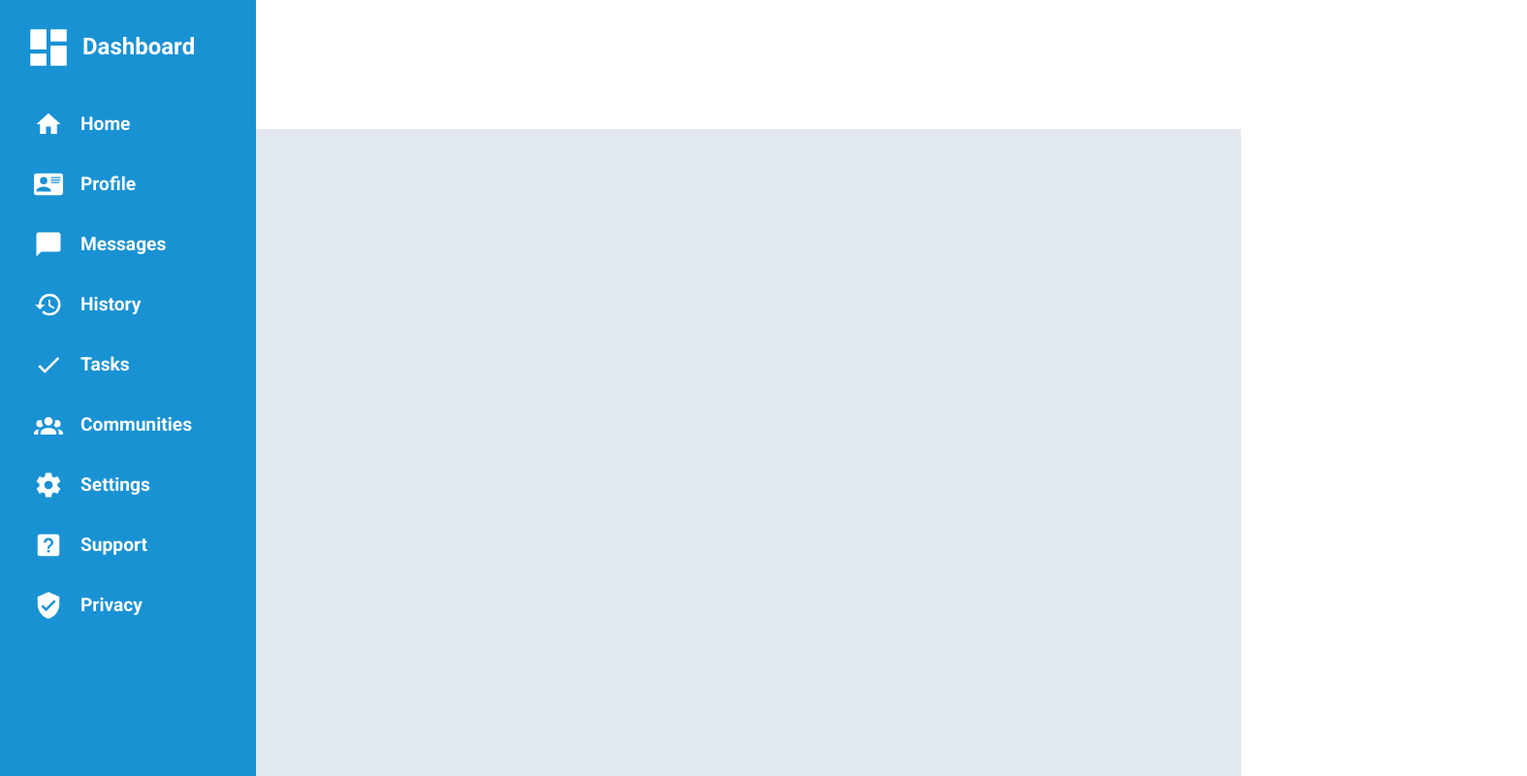
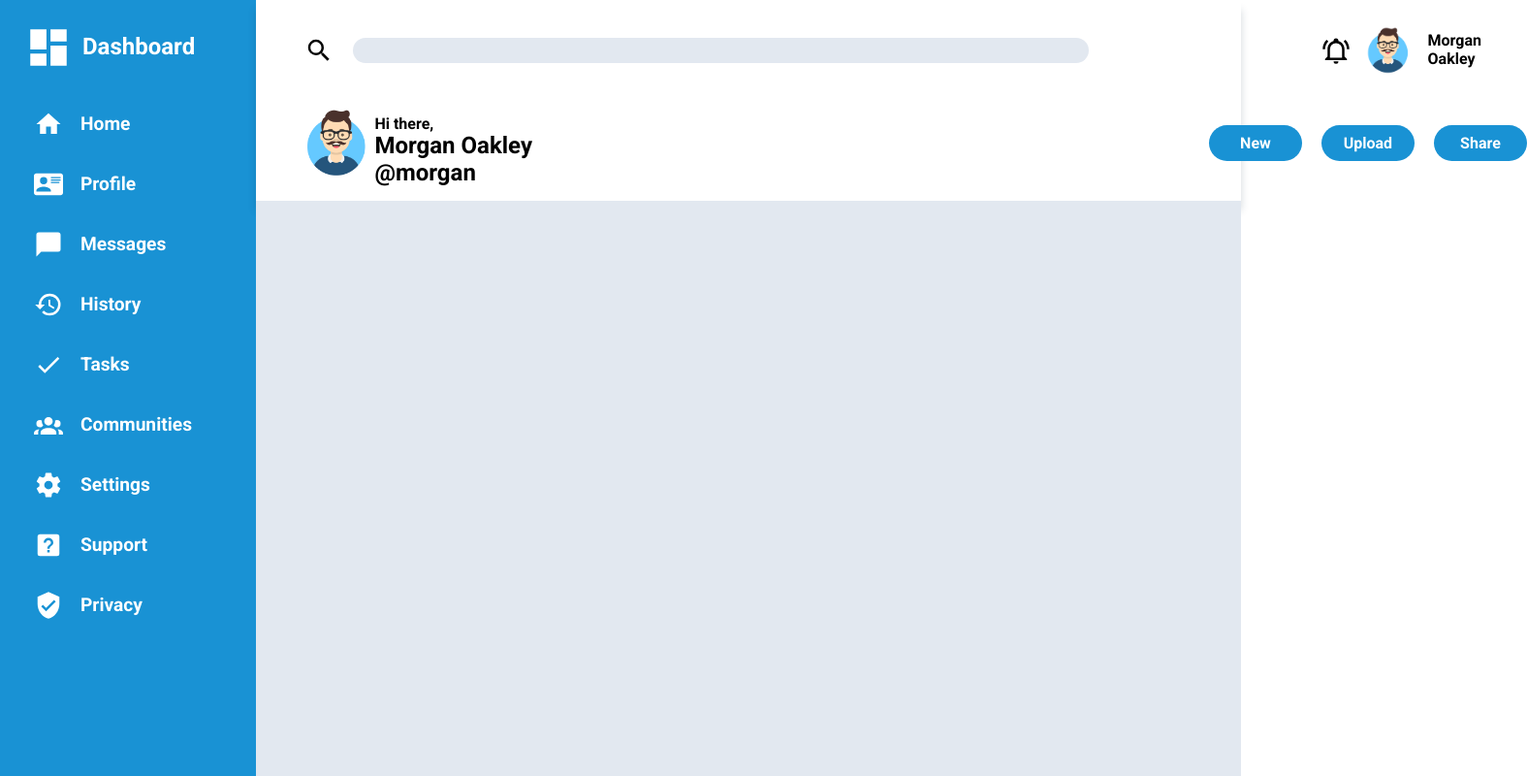
Before and after one commit to nickstrlnkv/admin-dashboard, a plain HTML site: page index.html in a window 1280 px wide. Shown: the whole page at 97% size, 1575 px wide, since content can reach past the window. Drawn offline with Linux system fonts and the light colour scheme.

Commit message:
Add layout for navbar, add grid for project layout

```diff
--- a/index.html
+++ b/index.html
@@ -54,7 +54,27 @@
                 </div>
             </div>
         </div>
-        <nav class="grid-container--nav"></nav>
+        <nav class="grid-container--nav">
+            <div class="grid-container--nav--first-row">
+                <img src="./imgs/magnify.svg" alt="Magnify" style="width: 30px; height: 30px;" class="grid-container--nav--first-row--img-magnify">
+                <input type="text" name="search" id="search" class="grid-container--nav--input-search">
+                <img src="./imgs/bell-ring-outline.svg" alt="bell ring" style="width: 30px; height: 30px;" class="grid-container--nav--first-row--bell-ring">
+                <div class="grid-container--nav--profile-photo"></div>
+                <p class="grid-container--nav--user-name">Morgan Oakley</p>
+            </div>
+            <div class="grid-container--nav--second-row">
+                <div class="grid-container--nav--profile-photo"></div>
+                <div class="grid-container--nav--second-row--greeting">
+                    <p class="grid-container--nav--second-row--greeting-text">Hi there,</p>
+                    <p class="grid-container--nav--second-row--greeting-name">Morgan Oakley @morgan</p>
+                </div>
+                <div class="grid-container--nav--second-row--buttons">
+                    <button class="grid-container--nav--second-row--button">New</button>
+                    <button class="grid-container--nav--second-row--button">Upload</button>
+                    <button class="grid-container--nav--second-row--button">Share</button>
+                </div>
+            </div>
+        </nav>
         <div class="grid-container--projects-list"></div>
         <div class="grid-container--announcements"></div>
         <div class="grid-container--trending"></div>
--- a/styles/styles.css
+++ b/styles/styles.css
@@ -5,6 +5,7 @@
     --nav-list-button-color: #1992d4;
     --project-card-border-color: #f0b429;
     --project-page-background-color: #e2e8f0;
+    --nav-bar-search-color: #e2e8f0;
     font-family: "Roboto";
 }
 
@@ -28,6 +29,13 @@
     grid-column: 2 / 5;
     grid-row: span 1;
     background-color: white;
+    -webkit-box-shadow: 0px 10px 8px 0px rgba(34, 60, 80, 0.2);
+    -moz-box-shadow: 0px 10px 8px 0px rgba(34, 60, 80, 0.2);
+    box-shadow: 0px 10px 8px 0px rgba(34, 60, 80, 0.2);
+
+    display: grid;
+    grid-template-columns: 1fr;
+    grid-template-rows: 1fr 1fr;
 }
 
 .grid-container--projects-list {
@@ -85,3 +93,105 @@
     display: flex;
     align-items: center;
 }
+
+.grid-container--nav--first-row {
+    grid-column: 1;
+    grid-row: 1;
+    display: flex;
+    align-items: center;
+}
+
+.grid-container--nav--input-search {
+    width: 50rem;
+    height: 1.5rem;
+    background-color: var(--nav-bar-search-color);
+    border: 0;
+    border-radius: 15px;
+    margin-left: 20px;
+}
+
+.grid-container--nav--profile-photo {
+    width: 50px;
+    height: 50px;
+    background-image: url("../imgs/Avatar-Maker.png");
+    background-repeat: no-repeat;
+    background-size: contain;
+    border-radius: 25px;
+}
+
+.grid-container--nav--user-name {
+    font-weight: bold;
+    font-size: 1.0rem;
+}
+
+.grid-container--nav--first-row--img-magnify {
+    margin-left: 50px;
+}
+
+.grid-container--nav--first-row--bell-ring {
+    margin-left: 15rem;
+}
+
+.grid-container--nav--profile-photo {
+    margin-left: 1rem;
+    margin-right: 1rem;
+}
+
+.grid-container--nav--second-row--greeting-text {
+    font-weight: bold;
+    margin: 0;
+}
+
+.grid-container--nav--second-row {
+    display: flex;
+    padding-bottom: 15px;
+    align-items: center;
+}
+
+.grid-container--nav--second-row .grid-container--nav--profile-photo {
+    width: 75px;
+    height: 75px;
+    margin: 2px 5px 0px 50px;
+}
+
+.grid-container--nav--second-row--greeting-name {
+    font-weight: bold;
+    font-size: 1.5rem;
+    margin: 0;
+}
+
+.grid-container--nav--second-row--greeting {
+    margin-top: 15px;
+}
+
+.grid-container--nav--second-row--button {
+    background-color: var(--side-bar-bg-color);
+    border: none;
+    width: 6rem;
+    height: 2.3rem;
+    border-radius: 25px;
+    font-size: 1rem;
+    font-weight: bold;
+    color: white;
+    transition-duration: 0.4s;
+}
+
+.grid-container--nav--second-row--button:hover {
+    border: 2px solid var(--side-bar-bg-color);
+    background-color: white;
+    color: var(--side-bar-bg-color);
+}
+
+.grid-container--nav--second-row--buttons {
+    justify-self: flex-end;
+    display: flex;
+    justify-content: flex-end;
+    gap: 20px;
+    width: 65rem;
+}
+
+.grid-container--projects-list {
+    display: grid;
+    grid-template-columns: 1fr 1fr;
+    grid-template-rows: 0.2fr 1fr 1fr 1fr;
+}
```
Also changed, not shown: imgs/Avatar-Maker.png (added), imgs/bell-ring-outline.svg (added), imgs/magnify.svg (added), imgs/profile.png (added).
